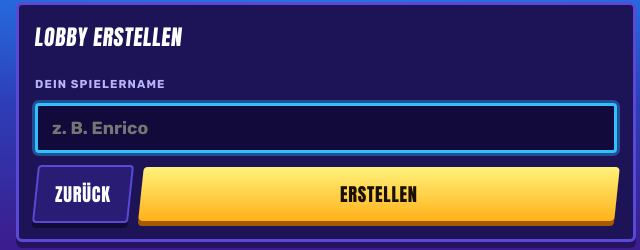
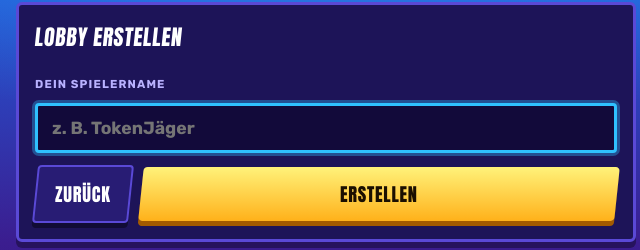
Before and after one commit to enricoferit-eng/Fortnite-Token-Counter-, a plain HTML site: page index.html in a window 1280 px wide. Both pictures are taken after a click on the button 481 px from the left and 169 px from the top of the page. Shown: the part 93-343 px from the top of the page, 314-954 px from the left. Drawn offline with Linux system fonts and the light colour scheme.

Commit message:
Namensvorschlag: TokenJäger
Co-Authored-By: Claude Opus 5.5 <noreply@anthropic.com>
Claude-Session: https://claude.ai/code/session_01Qhb842T6Ajf2JttoSh8JKM

```diff
--- a/index.html
+++ b/index.html
@@ -207,7 +207,7 @@ input.code { text-transform: uppercase; letter-spacing: .25em; font-family: var(
     <section class="slab stack" id="form" hidden>
       <h2 id="formTitle">Lobby erstellen</h2>
       <label class="lbl" for="nameIn">Dein Spielername</label>
-      <input type="text" id="nameIn" maxlength="20" placeholder="z. B. Enrico" autocomplete="nickname">
+      <input type="text" id="nameIn" maxlength="20" placeholder="z. B. TokenJäger" autocomplete="nickname">
       <div class="stack" id="codeWrap" hidden>
         <label class="lbl" for="codeIn">Lobby-Code (6 Zeichen)</label>
         <input type="text" class="code" id="codeIn" maxlength="6" placeholder="ABC123" autocomplete="off">
```
